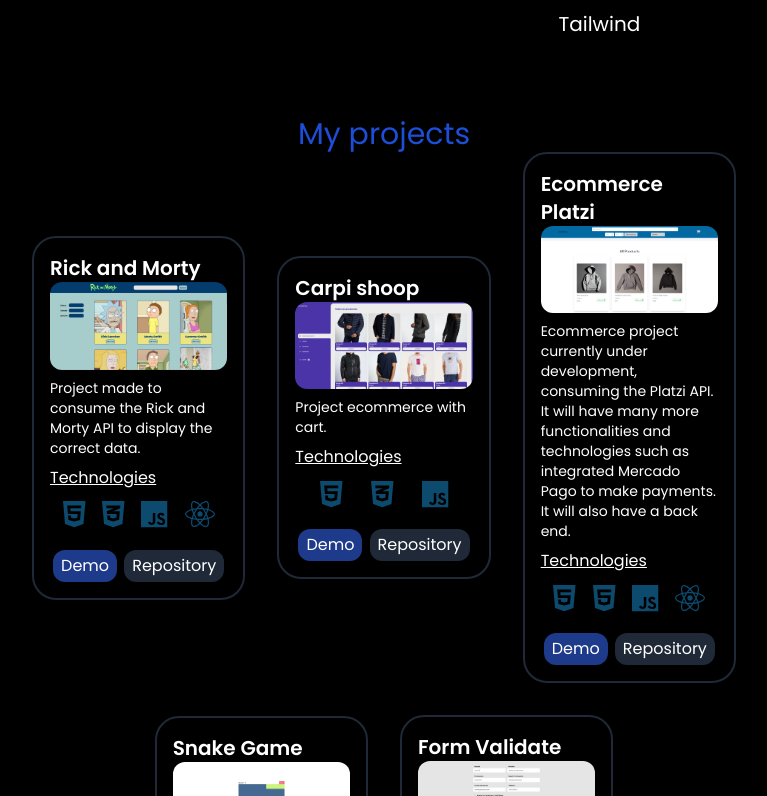
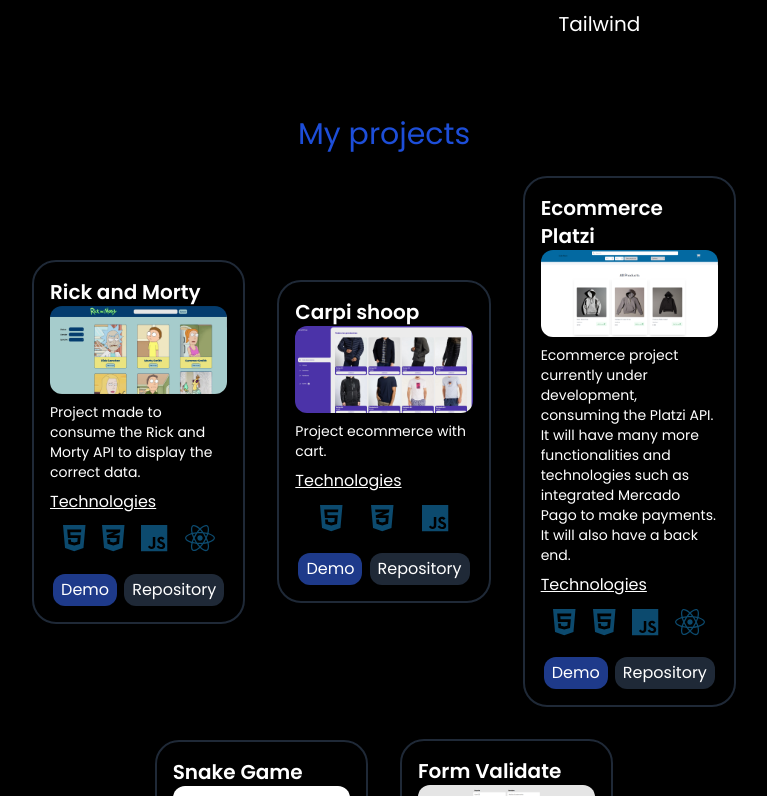
Before and after one commit to matibustamante7/my_repository, a React (Vite) app: page / in a window 1280 px wide. Shown: the part 1484-2280 px from the top of the page, without its empty margins (256-1023 px from the left). Built offline with nearby package versions, Linux system fonts and the light colour scheme.

Commit message:
arreglo title

```diff
--- a/src/components/Projects.jsx
+++ b/src/components/Projects.jsx
@@ -79,7 +79,7 @@
 
 
     return (
-        <div className="sm:h-screen m-auto items-center flex xxs:flex-col xxs:h-max xxs:w-full sm:w-full md:w-2/3">
+        <div className="sm:h-screen m-auto items-center flex xxs:flex-col xxs:h-max xxs:w-full sm:w-full md:w-2/3 gap-6">
             <h3 className="text-blue-700 text-3xl">My projects</h3>
 
             <div id='container_proyects'
```
